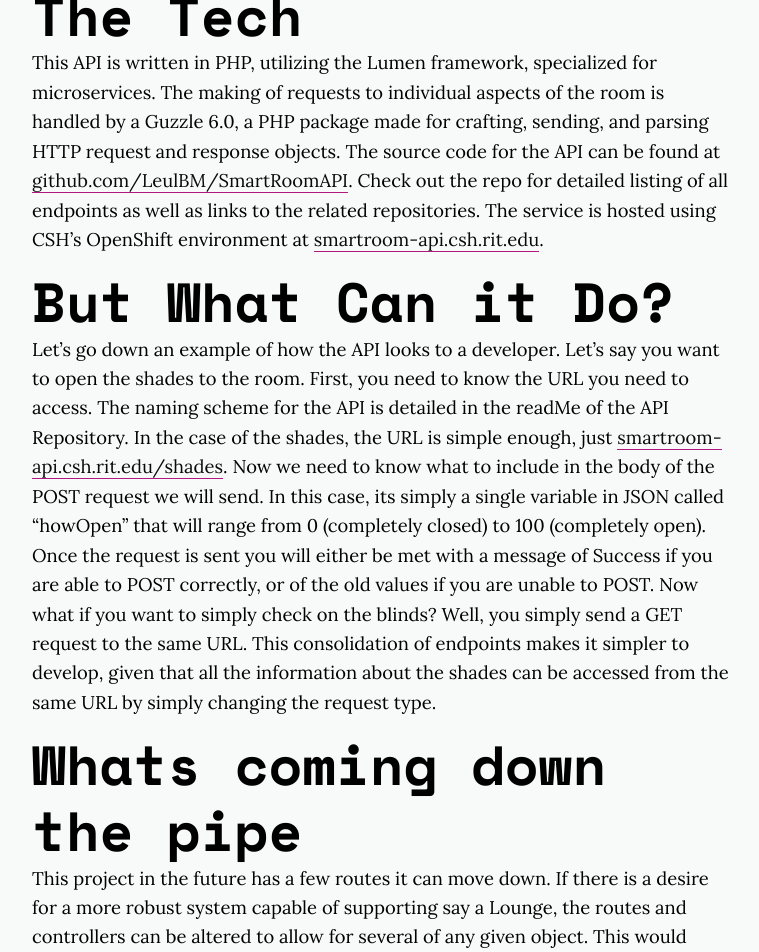
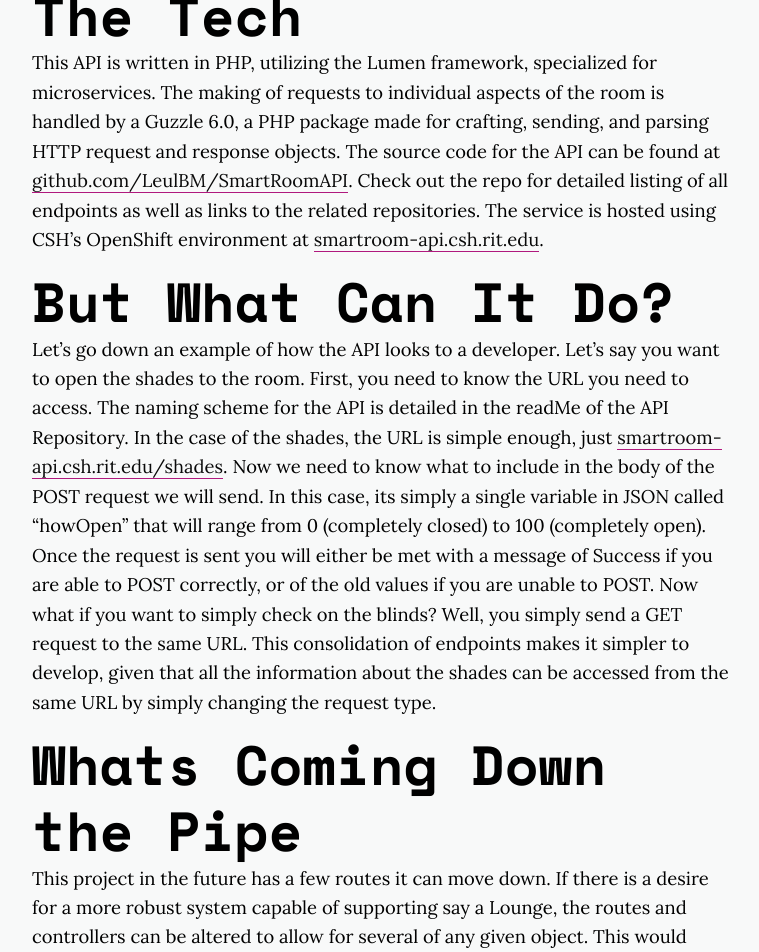
Before and after one commit to ComputerScienceHouse/blog, a Jekyll site: the page built from _posts/2018-04-17-smartroom-api.md, in a window 1280 px wide and 1400 px high, scrolled down 1176 px. Shown: the top 952 px of the window, without its empty margins (256-1015 px from the left). Built offline with Jekyll 4.4.1, drawn with Linux system fonts in a browser that asks for light colours; nearby versions of some CDN libraries.

Commit message:
Capitalization changes

```diff
--- a/_posts/2018-04-17-smartroom-api.md
+++ b/_posts/2018-04-17-smartroom-api.md
@@ -31,7 +31,7 @@
 Check out the repo for detailed listing of all endpoints as well as links to the related repositories. The service is hosted using CSH's OpenShift environment at
 [smartroom-api.csh.rit.edu](https://smartroom-api.csh.rit.edu).
 
-# But What Can it Do?
+# But What Can It Do?
 Let's go down an example of how the API looks to a developer. Let's say you want to open the shades to the room. First, you need to know the URL you need to access. The naming scheme for the
 API is detailed in the readMe of the API Repository. In the case of the shades, the URL is simple enough, just [smartroom-api.csh.rit.edu/shades](smartroom-api.csh.rit.edu/shades). Now we need
 to know what to include in the body of the POST request we will send. In this case, its simply a single variable in JSON called "howOpen" that will range from 0 (completely closed) to 100 (completely
@@ -39,7 +39,7 @@
  simply check on the blinds? Well, you simply send a GET request to the same URL. This consolidation of endpoints makes it simpler to develop, given that all the information about the shades
  can be accessed from the same URL by simply changing the request type.
 
-# Whats coming down the pipe
+# Whats Coming Down the Pipe
 This project in the future has a few routes it can move down. If there is a desire for a more robust system capable of supporting say a Lounge, the routes and controllers can be altered to allow for several
 of any given object. This would move in tandem with an increase in types of smart hardware the API supports as move endpoints are exposed for use. Secondly, the project can move to include a authention
 system to restrict access to CSH members.
```
